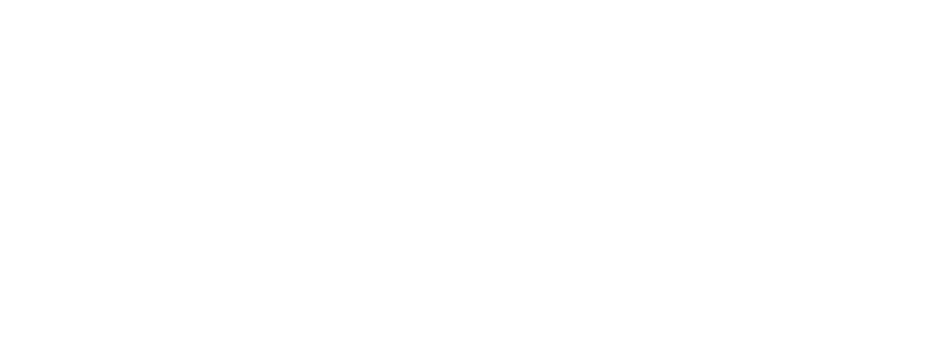
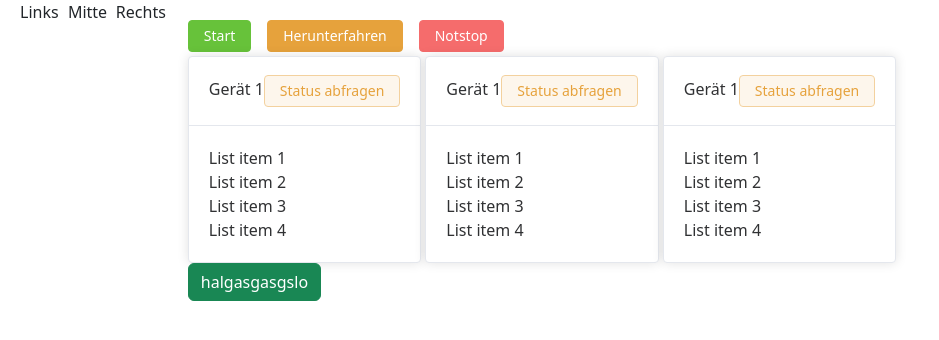
Before and after one commit to PicusMaximus/Industry4Dot0-Monitoring, a Nuxt app: page /controls in a window 1280 px wide. Before the commit this address had no page. Shown: the top 340 px of the page, without its empty margins (0-939 px from the left). Built offline with nearby package versions, Linux system fonts and the light colour scheme.

Commit message:
header, controls, layout

```diff
--- /dev/null
+++ b/assets/css/main.css
@@ -0,0 +1,12 @@
+*, *::after, *::before {
+  box-sizing: border-box;
+}
+
+#__nuxt {
+  position: absolute;
+  inset: 0;
+
+  display: flex;
+  justify-content: stretch;
+  align-items: stretch;
+}
--- /dev/null
+++ b/assets/main.scss
@@ -0,0 +1 @@
+@import 'bootstrap/scss/bootstrap'
--- /dev/null
+++ b/components/DeviceCard.vue
@@ -0,0 +1,14 @@
+<script setup lang="ts">
+</script>
+
+<template>
+    <ElCard class="box-card" padd >
+        <template #header>
+            <div class="card-header">
+                <span>Gerät 1</span>
+                <ElButton type="warning" plain>Status abfragen</ElButton>
+            </div>
+        </template>
+        <div v-for="o in 4" :key="o" class="text item">{{ 'List item ' + o }}</div>
+    </ElCard>
+</template>
--- /dev/null
+++ b/components/header/Header.vue
@@ -0,0 +1,38 @@
+<script setup lang="ts">
+// const props = defineProps<{}>()
+</script>
+
+<template>
+  <ElHeader>
+    <el-row class="row-bg" justify="space-between">
+      <el-col :span="6">
+        <div class="grid-content ep-bg-purple">Links</div>
+      </el-col>
+      <el-col :span="6">
+        <div class="grid-content ep-bg-purple">Mitte</div>
+      </el-col>
+      <el-col :span="6">
+        <div class="grid-content ep-bg-purple">Rechts</div>
+      </el-col>
+    </el-row>
+  </ElHeader>
+</template>
+
+<style scoped>
+.el-row {
+  margin-bottom: 20px;
+}
+
+.el-row:last-child {
+  margin-bottom: 0;
+}
+
+.el-col {
+  border-radius: 4px;
+}
+
+.grid-content {
+  border-radius: 4px;
+  min-height: 36px;
+}
+</style>
--- /dev/null
+++ b/components/test.vue
@@ -0,0 +1,8 @@
+<script setup lang="ts">
+const props = defineProps<{
+    counter: number
+}>()
+</script>
+
+<template>
+</template>
--- a/layout/default.vue
+++ /dev/null
@@ -1,3 +0,0 @@
-<template>
-    <slot></slot>
-</template>
--- /dev/null
+++ b/layouts/default.vue
@@ -0,0 +1,12 @@
+<template>
+    <ElContainer class="default-layout">
+        <Header></Header>
+        <ElMain>
+            <slot></slot>
+        </ElMain>
+    </ElContainer>
+</template>
+
+<style scoped>
+.default-layout {}
+</style>
--- a/nuxt.config.ts
+++ b/nuxt.config.ts
@@ -1,5 +1,10 @@
 // https://nuxt.com/docs/api/configuration/nuxt-config
 export default defineNuxtConfig({
   devtools: { enabled: true },
-  modules: ["@vueuse/nuxt"]
+  modules: [
+    "@vueuse/nuxt",
+    "@element-plus/nuxt",
+    "@nuxtjs/tailwindcss",
+  ],
+  css: ['~/assets/main.scss'],
 })
--- /dev/null
+++ b/pages/controls.vue
@@ -0,0 +1,19 @@
+<script setup lang="ts">
+</script>
+
+<template>
+    <div class="flex flex-col gap-1">
+        <div class="flex gap-1">
+            <ElButton type="success">Start</ElButton>
+            <ElButton type="warning">Herunterfahren</ElButton>
+            <ElButton type="danger">Notstop</ElButton>
+        </div>
+
+        <div class="flex gap-1">
+            <DeviceCard />
+            <DeviceCard />
+            <DeviceCard />
+        </div>
+    </div>
+    <button class="btn btn-success">halgasgasgslo</button>
+</template>
--- a/pages/test/test.vue
+++ b/pages/test/test.vue
@@ -9,4 +9,5 @@ const counter = ref(0)
     <span>{{ counter }}</span>
     <button @click="counter++">+</button>
     <span>Ahoi</span>
+    <test :counter="counter"></test>
 </template>
--- /dev/null
+++ b/plugins/useBootstrap.client.ts
@@ -0,0 +1,9 @@
+import * as bootstrap from 'bootstrap'
+
+export default defineNuxtPlugin(() => {
+    return {
+        provide: {
+            bootstrap: bootstrap
+        }
+    }
+})
```
Also changed, not shown: package.json (+8 -0 lines), 1 other file (tests, documents, lock files or other folders).
